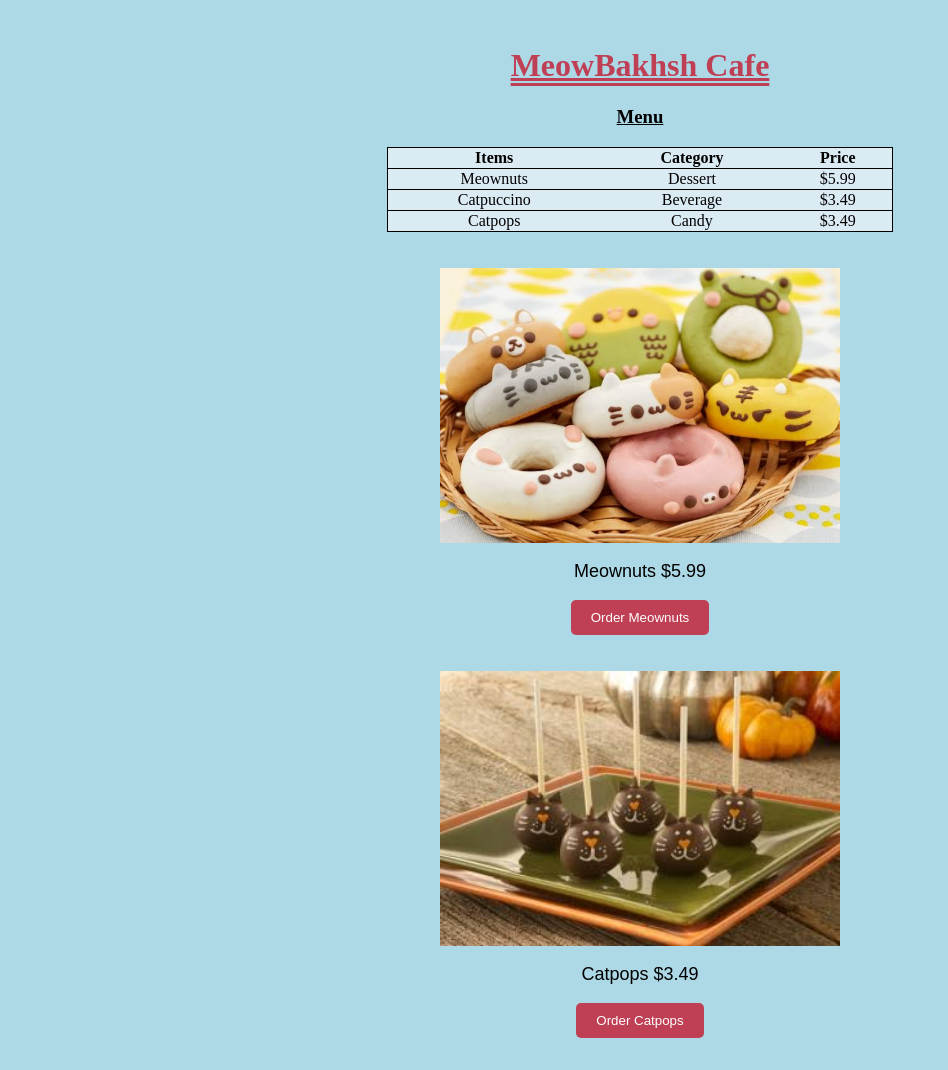
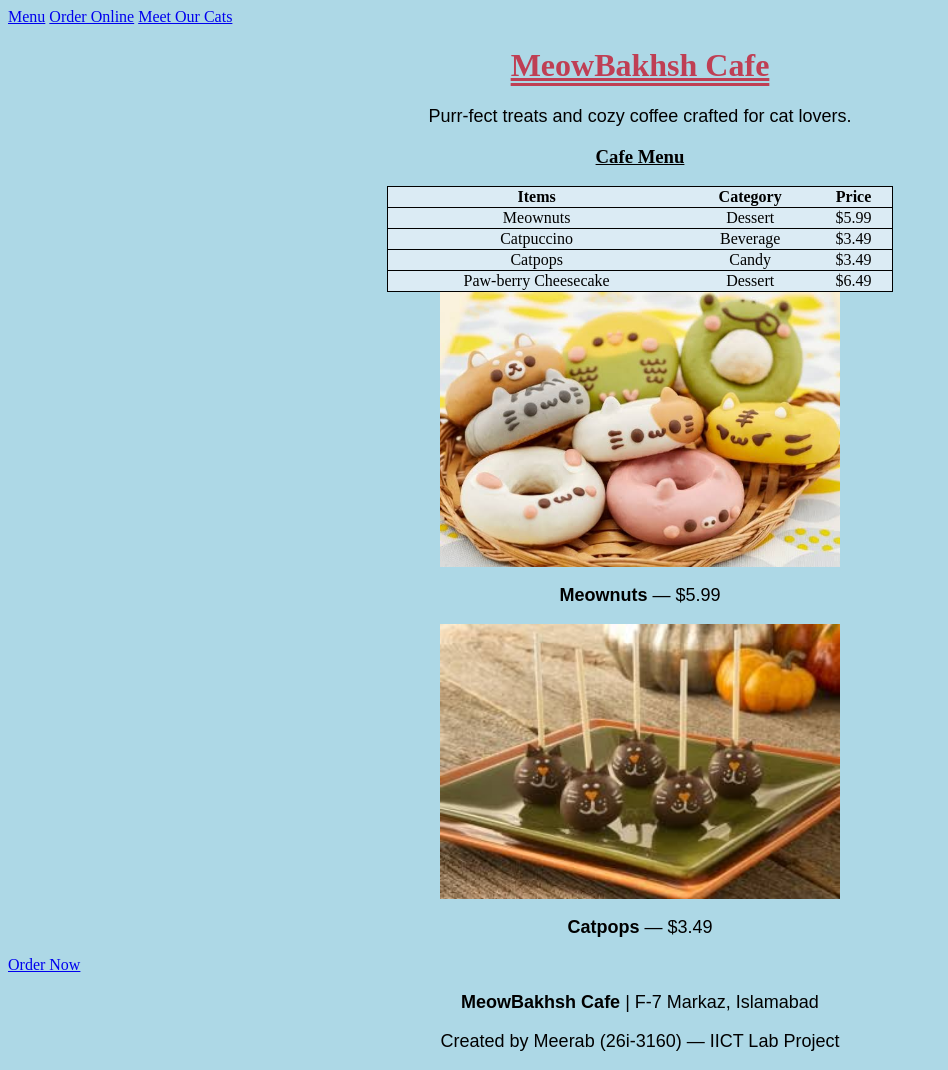
Before and after one commit to i263160/cat-cafe, a plain HTML site: page index.html in a window 1280 px wide. Shown: the whole page, without its empty margins (0-948 px from the left). Before the commit the page ends 1046 px from the top, so only its background shows below. Drawn offline with Linux system fonts and the light colour scheme.

Commit message:
updated index file

```diff
--- a/index.html
+++ b/index.html
@@ -1,26 +1,34 @@
 <!DOCTYPE html>
 <html lang="en">
 <head>
+    <meta charset="UTF-8">
+    <title>MeowBakhsh Cafe - Menu</title>
     <link rel="stylesheet" type="text/css" href="style.css">
-    <br><title>Cafe menu</title>
 </head>
 <body>
-    <script>
-    function popup() {
-        alert("Your order has been placed. Thank you for your order!");}
-    </script>
+
+    <nav>
+        <a href="index.html" class="active">Menu</a>
+        <a href="order.html">Order Online</a>
+        <a href="cats.html">Meet Our Cats</a>
+    </nav>
+
+    <main>
         <h1>MeowBakhsh Cafe</h1>
+        <p>Purr-fect treats and cozy coffee crafted for cat lovers.</p>
 
-
-<h3>Menu</h3>
+        <h3>Cafe Menu</h3>
         <table>
+            <thead>
                 <tr>
                     <th>Items</th>
                     <th>Category</th>
                     <th>Price</th>
                 </tr>
+            </thead>
+            <tbody>
                 <tr>
-    <td>Meownuts </td>
+                    <td>Meownuts</td>
                     <td>Dessert</td>
                     <td>$5.99</td>
                 </tr>
@@ -34,16 +42,32 @@
                     <td>Candy</td>
                     <td>$3.49</td>
                 </tr>
+                <tr>
+                    <td>Paw-berry Cheesecake</td>
+                    <td>Dessert</td>
+                    <td>$6.49</td>
+                </tr>
+            </tbody>
+        </table>
 
-</table>
-<br><br>
+        <div class="card-box">
             <img src="donuts.jpg" alt="cat themed donuts" width="400" height="275">
-<p>Meownuts  $5.99</p>
-<button onclick="popup()">Order Meownuts</button>
-<br><br>
-<img src="pops.jpg" alt="cat themed cakpops" width="400" height="275">
-<p>Catpops  $3.49</p>
-<button onclick="popup()">Order Catpops</button>
+            <p><strong>Meownuts</strong> — $5.99</p>
+        </div>
+
+        <div class="card-box">
+            <img src="pops.jpg" alt="cat themed cakepops" width="400" height="275">
+            <p><strong>Catpops</strong> — $3.49</p>
+        </div>
+
+        <!-- Order Now button at the bottom that navigates to the order page -->
+        <a href="order.html" class="btn-link">Order Now</a>
+    </main>
+
+    <footer>
+        <p><strong>MeowBakhsh Cafe</strong> | F-7 Markaz, Islamabad</p>
+        <p>Created by Meerab (26i-3160) — IICT Lab Project</p>
+    </footer>
 
 </body>
 </html>
```
Lines whose indentation alone changed are shown as unchanged.
